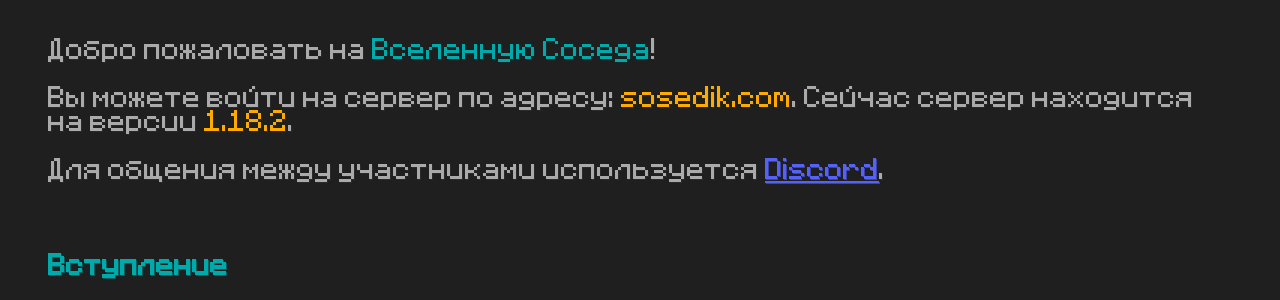
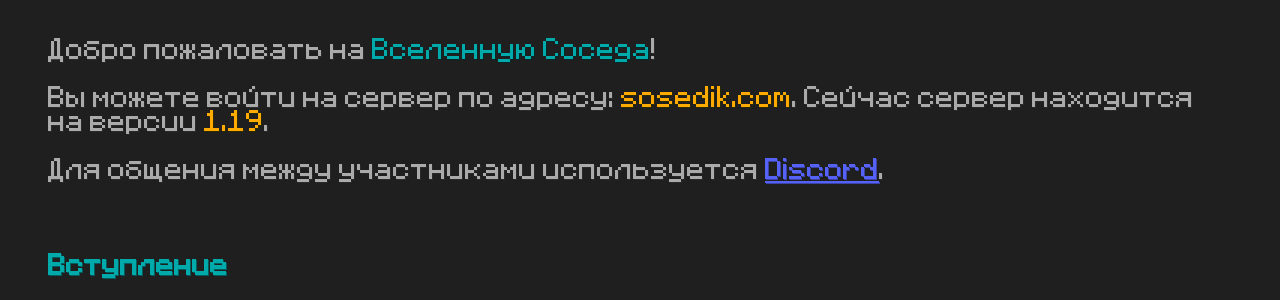
Before and after one commit to SoSeDiKs-Universe/sosediks-universe.github.io, a Jekyll site: the page built from index.md, in a window 1280 px wide and 900 px high. Shown: the part 290-590 px from the top of the window. Built offline with Jekyll 4.4.1, drawn with Linux system fonts in a browser that asks for light colours.

Commit message:
MC Version Bump

```diff
--- a/index.md
+++ b/index.md
@@ -8,7 +8,7 @@
 <div markdown="1" class="welcome">
 Добро пожаловать на `Вселенную Соседа`{: .mc .mc-dark-aqua}!
 
-Вы можете войти на сервер по адресу: `sosedik.com`{: .mc .mc-gold}. Сейчас сервер находится на версии `1.18.2`{: .mc .mc-gold}.
+Вы можете войти на сервер по адресу: `sosedik.com`{: .mc .mc-gold}. Сейчас сервер находится на версии `1.19`{: .mc .mc-gold}.
 
 Для общения между участниками используется [Discord](https://discord.io/sosedik){: .discord}.
 </div>
```
